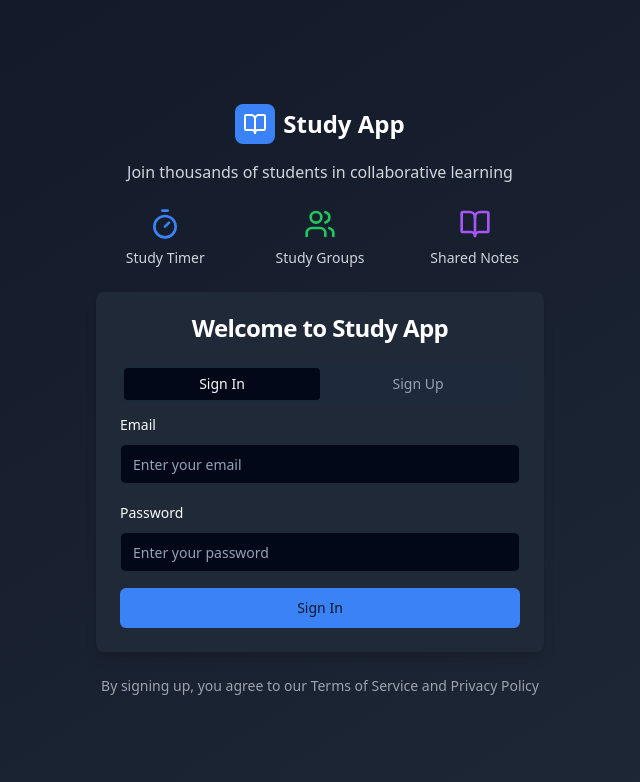
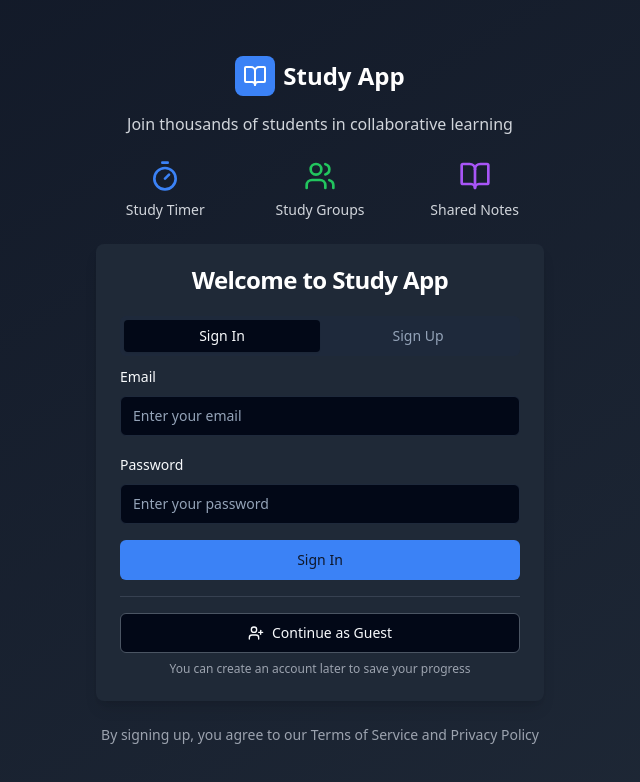
Before and after one commit to OuiHui/StudySync, a React (Vite) app: page /auth in a window 1280 px wide. Shown: the top 782 px of the page, without its empty margins (320-960 px from the left). Built offline with nearby package versions, Linux system fonts and the light colour scheme.

Commit message:
Add anonymous sign in

```diff
--- a/src/contexts/AuthContext.tsx
+++ b/src/contexts/AuthContext.tsx
@@ -8,6 +8,7 @@ interface AuthContextType {
   loading: boolean;
   signUp: (email: string, password: string, displayName?: string) => Promise<{ error: any }>;
   signIn: (email: string, password: string) => Promise<{ error: any }>;
+  signInAnonymously: () => Promise<{ error: any }>;
   signOut: () => Promise<void>;
 }
 
@@ -70,6 +71,11 @@ export function AuthProvider({ children }: { children: React.ReactNode }) {
     return { error };
   };
 
+  const signInAnonymously = async () => {
+    const { error } = await supabase.auth.signInAnonymously();
+    return { error };
+  };
+
   const signOut = async () => {
     await supabase.auth.signOut();
   };
@@ -80,6 +86,7 @@ export function AuthProvider({ children }: { children: React.ReactNode }) {
     loading,
     signUp,
     signIn,
+    signInAnonymously,
     signOut
   };
 
--- a/src/pages/Auth.tsx
+++ b/src/pages/Auth.tsx
@@ -6,7 +6,7 @@ import { Card, CardContent, CardHeader, CardTitle } from '@/components/ui/card';
 import { Alert, AlertDescription } from '@/components/ui/alert';
 import { Label } from '@/components/ui/label';
 import { Tabs, TabsContent, TabsList, TabsTrigger } from '@/components/ui/tabs';
-import { BookOpen, Users, Timer } from 'lucide-react';
+import { BookOpen, Users, Timer, UserPlus } from 'lucide-react';
 
 export function Auth() {
   const [email, setEmail] = useState('');
@@ -16,7 +16,7 @@ export function Auth() {
   const [loading, setLoading] = useState(false);
   const [message, setMessage] = useState('');
 
-  const { signIn, signUp } = useAuth();
+  const { signIn, signUp, signInAnonymously } = useAuth();
 
   const handleSignIn = async (e: React.FormEvent) => {
     e.preventDefault();
@@ -45,6 +45,20 @@ export function Auth() {
       setError(error.message);
     } else {
       setMessage('Check your email for the confirmation link!');
+    }
+
+    setLoading(false);
+  };
+
+  const handleAnonymousSignIn = async () => {
+    setLoading(true);
+    setError('');
+    setMessage('');
+
+    const { error } = await signInAnonymously();
+
+    if (error) {
+      setError(error.message);
     }
 
     setLoading(false);
@@ -175,6 +189,21 @@ export function Auth() {
               </TabsContent>
             </Tabs>
 
+            <div className="mt-4 pt-4 border-t border-gray-200 dark:border-gray-700">
+              <Button
+                onClick={handleAnonymousSignIn}
+                variant="outline"
+                className="w-full border-gray-300 hover:bg-gray-50 dark:border-gray-600 dark:hover:bg-gray-700 flex items-center justify-center gap-2"
+                disabled={loading}
+              >
+                <UserPlus size={16} />
+                {loading ? 'Signing In...' : 'Continue as Guest'}
+              </Button>
+              <p className="text-xs text-center text-gray-500 dark:text-gray-400 mt-2">
+                You can create an account later to save your progress
+              </p>
+            </div>
+
             {error && (
               <Alert className="mt-4 border-red-200 bg-red-50 dark:border-red-800 dark:bg-red-900/20">
                 <AlertDescription className="text-red-700 dark:text-red-300">
```
